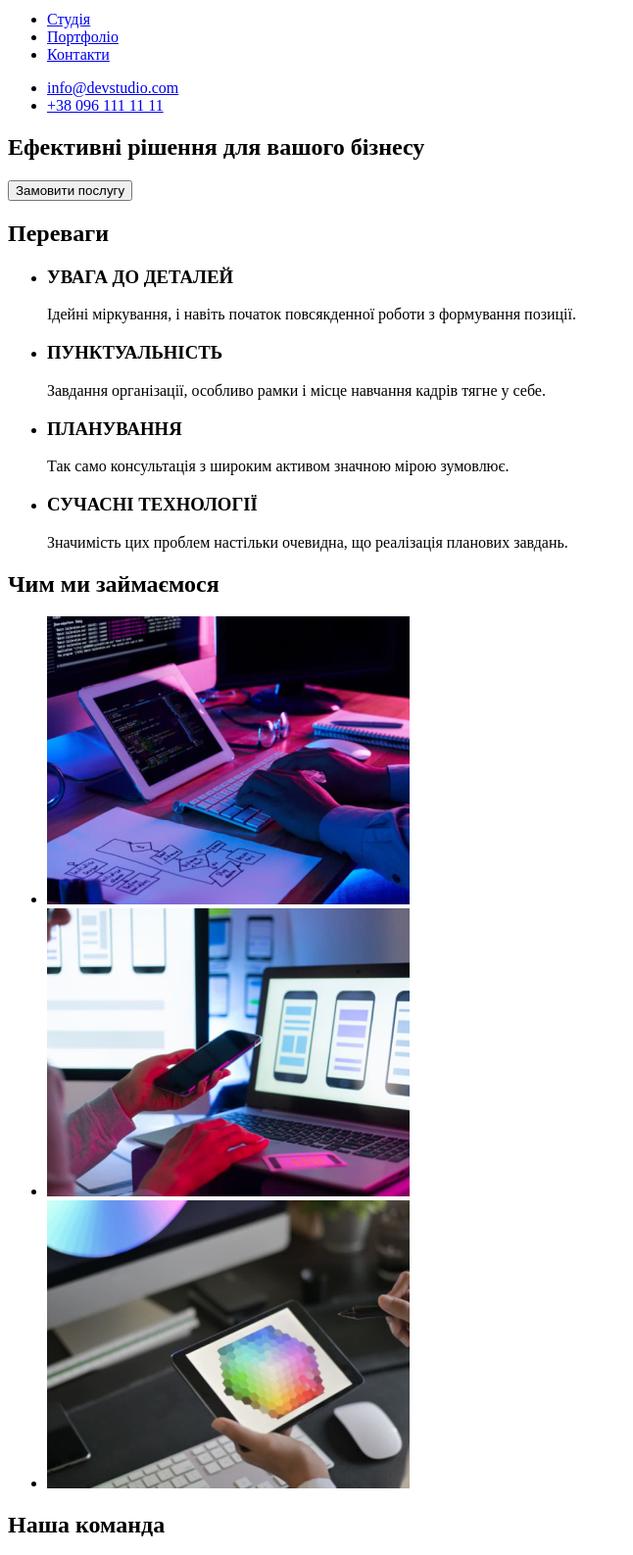
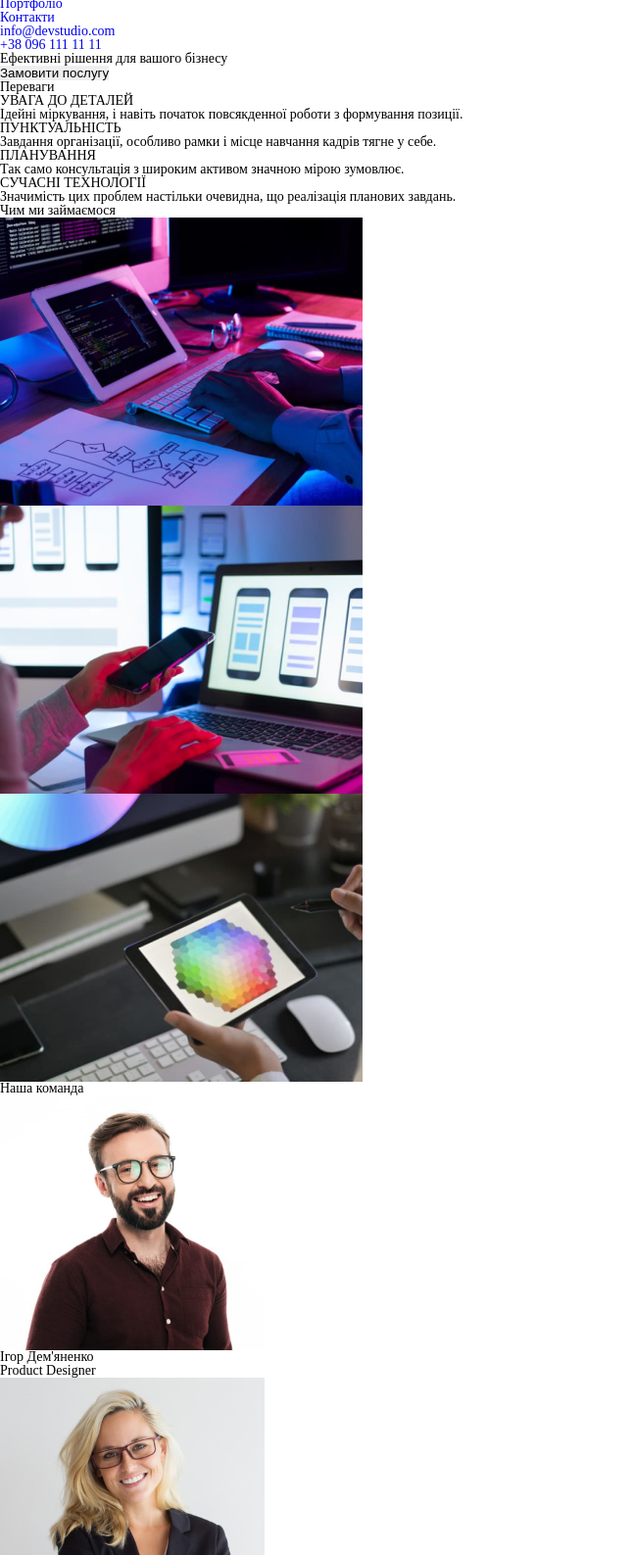
Before and after one commit to JuliaNiky/goit-markup-hw-02, a plain HTML site: page index.html in a window 1280 px wide. Shown: the part 31-1618 px from the top of the page at 98% size, without its empty margins (0-646 px from the left). Drawn offline with Linux system fonts and the light colour scheme.

Commit message:
added classes

```diff
--- a/css/styles.css
+++ b/css/styles.css
@@ -0,0 +1,66 @@
+/*Обнуление*/
+* {
+    padding: 0;
+    margin: 0;
+    border: 0;
+}
+
+*, *:before, *:after {
+    -moz-box-sizing: border-box;
+    -webkit-box-sizing: border-box;
+    box-sizing: border-box;
+}
+
+:focus, :active {
+    outline: none;
+}
+
+a:focus, a:active {
+    outline: none;
+}
+
+nav, footer, header {
+    display: block;
+}
+
+html, body {
+    height: 100%;
+    width: 100%;
+    font-size: 100%;
+    line-height: 1;
+    font-size: 14px;
+    -ms-text-size-adjust: 100%;
+    -moz-text-size-adjust: 100%;
+    -webkit-text-size-adjust: 100%;
+}
+
+button {
+    cursor: pointer;
+}
+
+button::-moz-focus-inner {
+    padding: 0;
+    border: 0;
+}
+
+a, a:visited {
+    text-decoration: none;
+}
+
+a:hover {
+    text-decoration: none;
+}
+
+ul, li {
+    list-style: none;
+}
+
+img {
+    vertical-align: top;
+}
+
+h1, h2, h3, h4, h5, h6 {
+    font-size: inherit;
+    font-weight: 400;
+}
+/*--------------------*/
--- a/index.html
+++ b/index.html
@@ -13,93 +13,96 @@
 
 <body>
     <header>
-        <nav>
-            <a href="/"><span class="blue">Web</span>Studio</a>
-            <ul>
-                <li><a href="#">Студія</a></li>
-                <li><a href="#">Портфоліо</a></li>
-                <li><a href="#">Контакти</a></li>
+        <nav class="nav">
+            <a class="logo" href="./index.html"><span class="blue">Web</span>Studio</a>
+            <ul class="nav-list">
+                <li class="list-item"><a href="#">Студія</a></li>
+                <li class="list-item"><a href="#">Портфоліо</a></li>
+                <li class="list-item"><a href="#">Контакти</a></li>
             </ul>
-            <ul>
-                <li><a href="mailto:info@devstudio.com">info@devstudio.com</a></li>
-                <li><a href="tel:+380961111111">+38 096 111 11 11</a></li>
+            <ul class="nav-contacts">
+                <li class="contacts-item"><a href="mailto:info@devstudio.com">info@devstudio.com</a></li>
+                <li class="contacts-item"><a href="tel:+380961111111">+38 096 111 11 11</a></li>
             </ul>
         </nav>
+    </header>
 
-    </header>
     <main>
-        <section>
-            <h1>Ефективні рішення для вашого бізнесу</h1>
+        <section class="hero">
+            <h1 class="hero-title">Ефективні рішення для вашого бізнесу</h1>
             <button type="button">Замовити послугу</button>
         </section>
-        <section>
-            <h2>Переваги</h2>
-            <ul>
-                <li>
-                    <h3>УВАГА ДО ДЕТАЛЕЙ</h3>
-                    <p>Ідейні міркування, і навіть початок повсякденної роботи з формування позиції.</p>
+
+        <section class="section advantages">
+            <h2 class="section-title">Переваги</h2>
+            <ul class="section-list">
+                <li class="advantages-item">
+                    <h3 class="advantages-subtitle">УВАГА ДО ДЕТАЛЕЙ</h3>
+                    <p class="advantages-text">Ідейні міркування, і навіть початок повсякденної роботи з формування позиції.</p>
                 </li>
-                <li>
-                    <h3>ПУНКТУАЛЬНІСТЬ</h3>
-                    <p>Завдання організації, особливо рамки і місце навчання кадрів тягне у себе.</p>
+                <li class="advantages-item">
+                    <h3 class="advantages-subtitle">ПУНКТУАЛЬНІСТЬ</h3>
+                    <p class="advantages-text">Завдання організації, особливо рамки і місце навчання кадрів тягне у себе.</p>
                 </li>
-                <li>
-                    <h3>ПЛАНУВАННЯ</h3>
-                    <p>Так само консультація з широким активом значною мірою зумовлює.</p>
+                <li class="advantages-item">
+                    <h3 class="advantages-subtitle">ПЛАНУВАННЯ</h3>
+                    <p class="advantages-text">Так само консультація з широким активом значною мірою зумовлює.</p>
                 </li>
-                <li>
-                    <h3>СУЧАСНІ ТЕХНОЛОГІЇ</h3>
-                    <p>Значимість цих проблем настільки очевидна, що реалізація планових завдань.</p>
+                <li class="advantages-item">
+                    <h3 class="advantages-subtitle">СУЧАСНІ ТЕХНОЛОГІЇ</h3>
+                    <p class="advantages-text">Значимість цих проблем настільки очевидна, що реалізація планових завдань.</p>
                 </li>
             </ul>
         </section>
-        <section>
-            <h2>Чим ми займаємося</h2>
-            <ul>
-                <li>
-                    <img src="./images/img1.jpg" alt="desktop applications" width="370px" height="294px">
+
+        <section class="section services">
+            <h2 class="section-title">Чим ми займаємося</h2>
+            <ul class="section-list">
+                <li class="services-item">
+                    <img class="services-pic" src="./images/img1.jpg" alt="десктопні додатки" width="370px" height="294px">
                 </li>
-                <li>
-                    <img src="./images/img2.jpg" alt="mobile applications" width="370px" height="294px">
+                <li class="services-item">
+                    <img class="services-pic" src="./images/img2.jpg" alt="мобільні додатки" width="370px" height="294px">
                 </li>
-                <li>
-                    <img src="./images/img3.jpg" alt="design solutions" width="370px" height="294px">
+                <li class="services-item">
+                    <img class="services-pic" src="./images/img3.jpg" alt="дизайнерські рішення" width="370px" height="294px">
                 </li>
             </ul>
-        </div>
         </section>
-        <section>
-            <h2>Наша команда</h2>
-            <ul>
-                <li>
-                    <img src="./images/photo1.jpg" alt="Product Designer" width="270px" height="260px">
-                    <h3>Ігор Дем'яненко</h3>
-                    <p>Product Designer</p>
+
+        <section class="section team">
+            <h2 class="section-title">Наша команда</h2>
+            <ul class="section-list">
+                <li class="team-item">
+                    <img class="team-pic" src="./images/photo1.jpg" alt="Product Designer" width="270px" height="260px">
+                    <h3 class="team-subtitle">Ігор Дем'яненко</h3>
+                    <p class="team-text">Product Designer</p>
                 </li>
-                <li>
-                    <img src="./images/photo2.jpg" alt="Frontend Developer" width="270px" height="260px">
-                    <h3>Ольга Рєпіна</h3>
-                    <p>Frontend Developer</p>
+                <li class="team-item">
+                    <img class="team-pic" src="./images/photo2.jpg" alt="Frontend Developer" width="270px" height="260px">
+                    <h3 class="team-subtitle">Ольга Рєпіна</h3>
+                    <p class="team-text">Frontend Developer</p>
                 </li>
-                <li>
-                    <img src="./images/photo3.jpg" alt="Marketing" width="270px" height="260px">
-                    <h3>Микола Тарасов</h3>
-                    <p>Marketing</p>
+                <li class="team-item">
+                    <img class="team-pic" src="./images/photo3.jpg" alt="Marketing" width="270px" height="260px">
+                    <h3 class="team-subtitle">Микола Тарасов</h3>
+                    <p class="team-text">Marketing</p>
                 </li>
-                <li>
-                    <img src="./images/photo4.jpg" alt="UI Designer" width="270px" height="260px">
-                    <h3>Михайло Єрмаков</h3>
-                    <p>UI Designer</p>
+                <li class="team-item">
+                    <img class="team-pic" src="./images/photo4.jpg" alt="UI Designer" width="270px" height="260px">
+                    <h3 class="team-subtitle">Михайло Єрмаков</h3>
+                    <p class="team-text">UI Designer</p>
                 </li>
             </ul>
         </section>
     </main>
+
     <footer>
-        <a href="webstudio"><span class="blue">Web</span>Studio</a>
-        <address>
-            <a href="https://www.google.com/search?q=%D0%BC.+%D0%9A%D0%B8%D1%97%D0%B2%2C+%D0%BF%D1%80-%D1%82+%D0%9B%D0%B5%D1%81%D1%96+%D0%A3%D0%BA%D1%80%D0%B0%D1%97%D0%BD%D0%BA%D0%B8%2C+26&rlz=1C1CHBD_ruUA826UA826&oq=%D0%BC.+%D0%9A%D0%B8%D1%97%D0%B2%2C+%D0%BF%D1%80-%D1%82+%D0%9B%D0%B5%D1%81%D1%96+%D0%A3%D0%BA%D1%80%D0%B0%D1%97%D0%BD%D0%BA%D0%B8%2C+26&aqs=chrome..69i57j0i512j0i22i30l2.1146j0j1&sourceid=chrome&ie=UTF-8" target="_blank" rel="noopener noreferrer">м. Київ, пр-т Лесі Українки, 26</a><br>
-            <a href="mailto:info@devstudio.com">info@devstudio.com</a><br>
-            <a href="tel:+380961111111">+38 096 111 11 11</a><br>
+        <a class="logo" href="./index.html"><span class="blue">Web</span>Studio</a>
+        <address class="address">
+            <a class="address-item" href="https://www.google.com/search?q=%D0%BC.+%D0%9A%D0%B8%D1%97%D0%B2%2C+%D0%BF%D1%80-%D1%82+%D0%9B%D0%B5%D1%81%D1%96+%D0%A3%D0%BA%D1%80%D0%B0%D1%97%D0%BD%D0%BA%D0%B8%2C+26&rlz=1C1CHBD_ruUA826UA826&oq=%D0%BC.+%D0%9A%D0%B8%D1%97%D0%B2%2C+%D0%BF%D1%80-%D1%82+%D0%9B%D0%B5%D1%81%D1%96+%D0%A3%D0%BA%D1%80%D0%B0%D1%97%D0%BD%D0%BA%D0%B8%2C+26&aqs=chrome..69i57j0i512j0i22i30l2.1146j0j1&sourceid=chrome&ie=UTF-8" target="_blank" rel="noopener noreferrer">м. Київ, пр-т Лесі Українки, 26</a><br>
+            <a class="address-item" href="mailto:info@devstudio.com">info@devstudio.com</a><br>
+            <a class="address-item" href="tel:+380961111111">+38 096 111 11 11</a><br>
         </address>
     </footer>
 </body>
```
Also changed, not shown: portfolio.html (+2 -2 lines).
